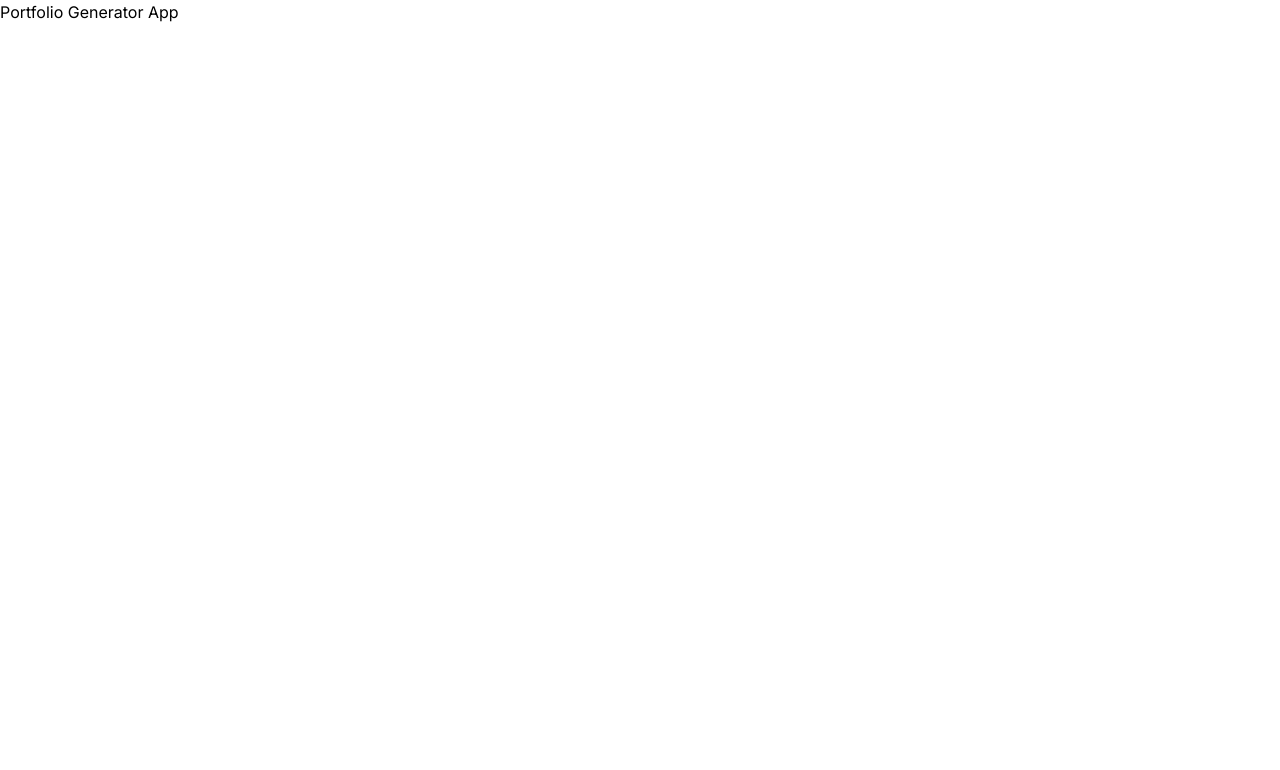
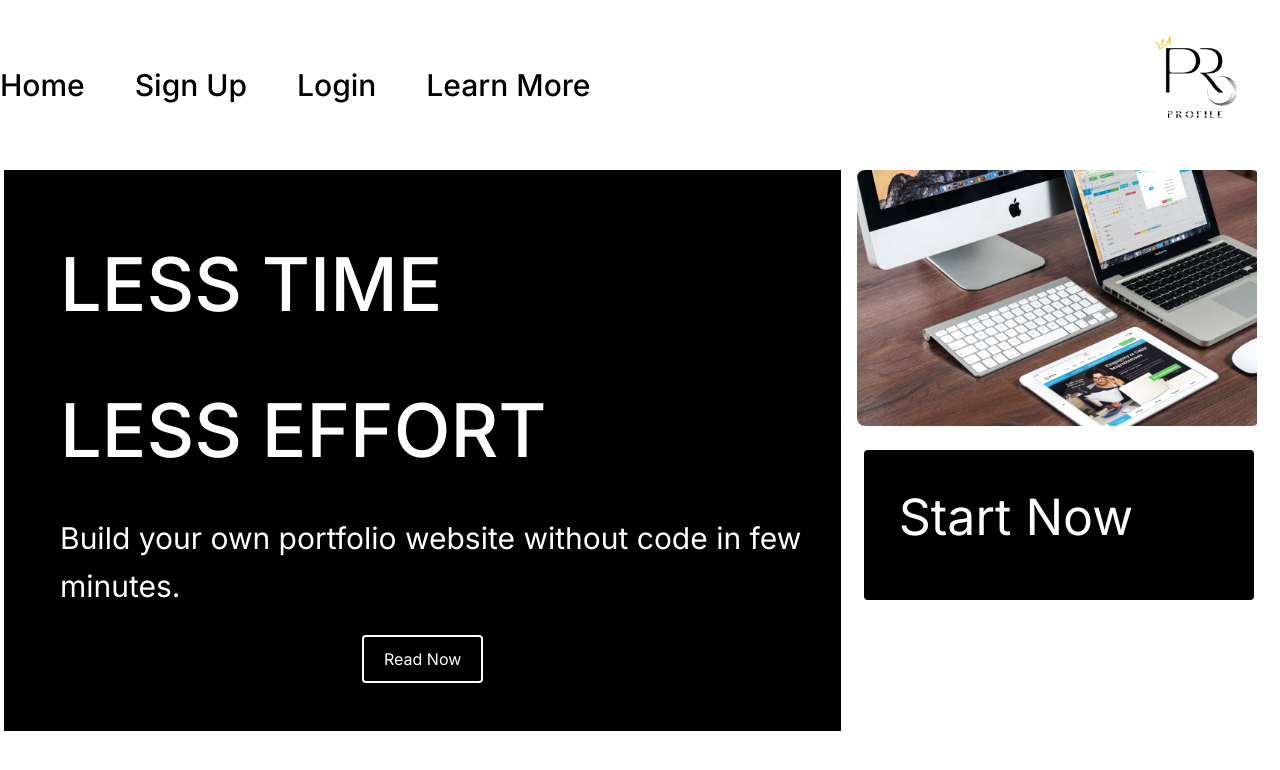
Before and after one commit to bilal-faisal/portfolio-generator-app, a Next.js app: page / in a window 1280 px wide. Shown: the top 770 px of the page. Built offline with nearby package versions, Linux system fonts and the light colour scheme.

Commit message:
Home page completed

```diff
--- a/src/app/page.tsx
+++ b/src/app/page.tsx
@@ -1,9 +1,147 @@
-import React from 'react'
+import Image from "next/image";
+import React from "react";
 
 const Home = () => {
   return (
-    <div>Portfolio Generator App</div>
-  )
-}
+    <div>
+      <header className="text-gray-600 body-font bg-[#ffffff]">
+        <div className="container mx-auto flex flex-wrap  flex-col md:flex-row items-center justify-between">
+          <nav className="flex flex-wrap items-center">
+            <a
+              href="home.html"
+              className="mr-[50px] text-black font-medium text-3xl no-underline"
+              // onmouseover="this.style.color='gray';"
+              // onmouseout="this.style.color='black';"
+            >
+              Home
+            </a>
 
-export default Home
+            <a
+              href="SignUp.html"
+              className="mr-[50px] text-black font-medium text-3xl no-underline"
+              // onmouseover="this.style.color='gray';"
+              // onmouseout="this.style.color='black';"
+            >
+              Sign Up
+            </a>
+
+            <a
+              href="login.html"
+              className="mr-[50px] text-black font-medium text-3xl no-underline"
+              // onmouseover="this.style.color='gray';"
+              // onmouseout="this.style.color='black';"
+            >
+              Login
+            </a>
+
+            <a
+              href="secondpage.html"
+              className="mr-[50px] text-black font-medium text-3xl no-underline"
+              // onmouseover="this.style.color='gray';"
+              // onmouseout="this.style.color='black';"
+            >
+              Learn More
+            </a>
+          </nav>
+          {/* <a className="flex items-center" style="transition: all 0.3s ease-in-out;"> */}
+          <a className="flex items-center">
+            <Image src={"/logo.png"} alt="Logo" width={170} height={170} />
+          </a>
+        </div>
+      </header>
+      <div className="container px-5  mx-auto">
+        <div className="flex flex-wrap -mx-4 -mb-10 text-center">
+          <div
+            className="sm:w-1/2 mb-10 px-4 bg-black"
+            style={{  flex: "2" }}
+          >
+            <h2
+              className="title-font text-2xl font-medium mt-6 mb-3 text-white leading-snug"
+              style={{
+                fontSize: "74px",
+                paddingTop: "40px",
+                textAlign: "left",
+                paddingLeft: "40px",
+              }}
+            >
+              LESS TIME
+            </h2>
+            <h2
+              className="title-font text-2xl font-medium text-gray-900 mt-6 mb-3 leading-snug"
+              style={{
+                color: "white",
+                fontSize: "74px",
+                textAlign: "left",
+                paddingLeft: "40px",
+                paddingTop: "20px",
+              }}
+            >
+              LESS EFFORT
+            </h2>
+            <p
+              className="leading-relaxed text-base"
+              style={{
+                color: "white",
+                textAlign: "left",
+                paddingLeft: "40px",
+                fontSize: "30px",
+                paddingTop: "20px",
+              }}
+            >
+              Build your own portfolio website without code in few minutes.
+            </p>
+            <button
+              className="flex mx-auto mt-6 mb-12 text-white bg-indigo-500 border-0 py-2 px-5 focus:outline-none hover:bg-indigo-600 rounded"
+              style={{
+                backgroundColor: "black",
+                color: "white",
+                border: "2px solid white",
+                padding: "10px 20px",
+                fontSize: "16px",
+              }}
+            >
+              Read Now
+            </button>
+
+          </div>
+          <div className="sm:w-1/2 mb-10 px-4" style={{ flex: "1" }}>
+            <div className="rounded-lg h-64 overflow-hidden">
+              {/* <img alt="content"  src="fyp3.jpg" style="height : 260px; width:400px; ">  */}
+              <Image
+                src={"/fyp3.jpg"}
+                alt="content img"
+                width={400}
+                height={400}
+              />
+            </div>
+            <button
+              className="flex mx-auto mt-6 text-white bg-indigo-500 border-0 py-2 px-5 focus:outline-none hover:bg-indigo-600 rounded"
+              style={{
+                backgroundColor: "black",
+                color: "white",
+                border: "none",
+                padding: "10px 20px",
+                height: "150px",
+                width: "390px",
+                fontSize: "50px",
+                paddingTop: "30px",
+              }}
+            >
+              <i
+                className="fas fa-arrow-right"
+                style={{
+                  fontSize: "60px",
+                  paddingTop: "15px",
+                  paddingRight: "15px",
+                }}
+              ></i>
+              Start Now
+            </button>
+          </div>
+        </div>
+      </div>
+    </div>
+  );
+};
+
+export default Home;
```
Also changed, not shown: public/fyp3.jpg (added), public/logo.png (added).
